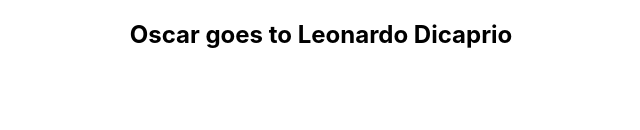
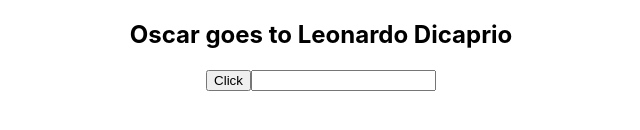
Before and after one commit to Corinto23/tsxdemo, a React (Create React App) app: page / in a window 1280 px wide. Shown: the part 324-454 px from the top of the page, without its empty margins (319-959 px from the left). Built offline with nearby package versions, Linux system fonts and the light colour scheme.

Commit message:
Event Props

```diff
--- a/src/App.tsx
+++ b/src/App.tsx
@@ -1,6 +1,8 @@
 import "./App.css";
+import { Button } from "./components/Button";
 import { Greet } from "./components/Greet";
 import { Heading } from "./components/Heading";
+import { Input } from "./components/Input";
 import { Oscar } from "./components/Oscar";
 import { Person } from "./components/Person";
 import { PersonList } from "./components/PersonList";
@@ -37,6 +39,12 @@
       <Oscar>
         <Heading>Oscar goes to Leonardo Dicaprio</Heading>
       </Oscar>
+      <Button
+        handleClick={(event, id) => {
+          console.log("Button clicked", event, id);
+        }}
+      />
+      <Input value="" handleChange={(event) => console.log(event)} />
     </div>
   );
 }
--- /dev/null
+++ b/src/components/Button.tsx
@@ -0,0 +1,9 @@
+type ButtonProps = {
+  handleClick: (event: React.MouseEvent<HTMLButtonElement>, id: number) => void;
+};
+
+export const Button = (props: ButtonProps) => {
+  return (
+    <button onClick={(event) => props.handleClick(event, 1)}>Click</button>
+  );
+};
--- /dev/null
+++ b/src/components/Input.tsx
@@ -0,0 +1,12 @@
+import React from "react";
+
+type InputProps = {
+  value: string;
+  handleChange: (event: React.ChangeEvent<HTMLInputElement>) => void;
+};
+export const Input = (props: InputProps) => {
+  const handleInputChange = (event: React.ChangeEvent<HTMLInputElement>) => {
+    console.log(event);
+  };
+  return <input type="text" value={props.value} onChange={handleInputChange} />;
+};
```
